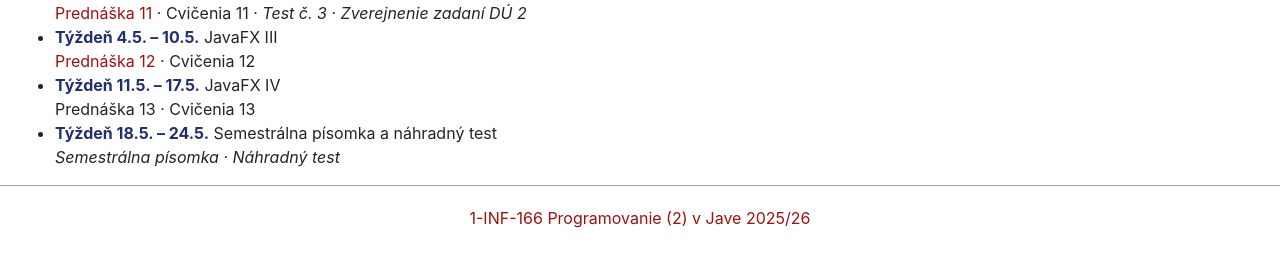
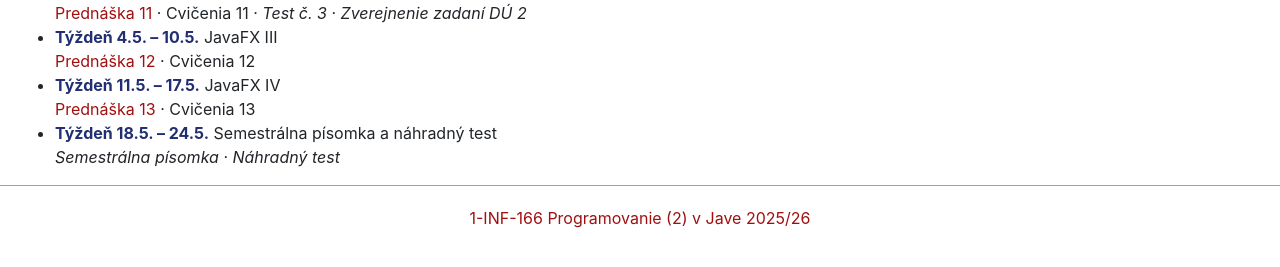
Before and after one commit to dcs-fmph/prog2, a Jekyll site: the page built from notes/Prednasky.md, in a window 1280 px wide. Shown: the part 535-802 px from the top of the page. Built offline with Jekyll 4.4.1, drawn with Linux system fonts in a browser that asks for light colours; nearby versions of some CDN libraries; our own code applies the rules of GitHub Pages for plain Markdown files; part of the change alters nothing that is shown.

```diff
--- a/_data/semester.yaml
+++ b/_data/semester.yaml
@@ -88,8 +88,7 @@ weeks:
   - date: '11.5. &ndash; 17.5.'
     content: 'JavaFX IV'
     items:
-      # - {type: notes, file: P13, name: 'Prednáška 13'}
-      - {type: text, name: 'Prednáška 13'}
+      - {type: notes, file: P13, name: 'Prednáška 13'}
       - {type: text, name: 'Cvičenia 13'}
 
   - date: '18.5. &ndash; 24.5.'
```
